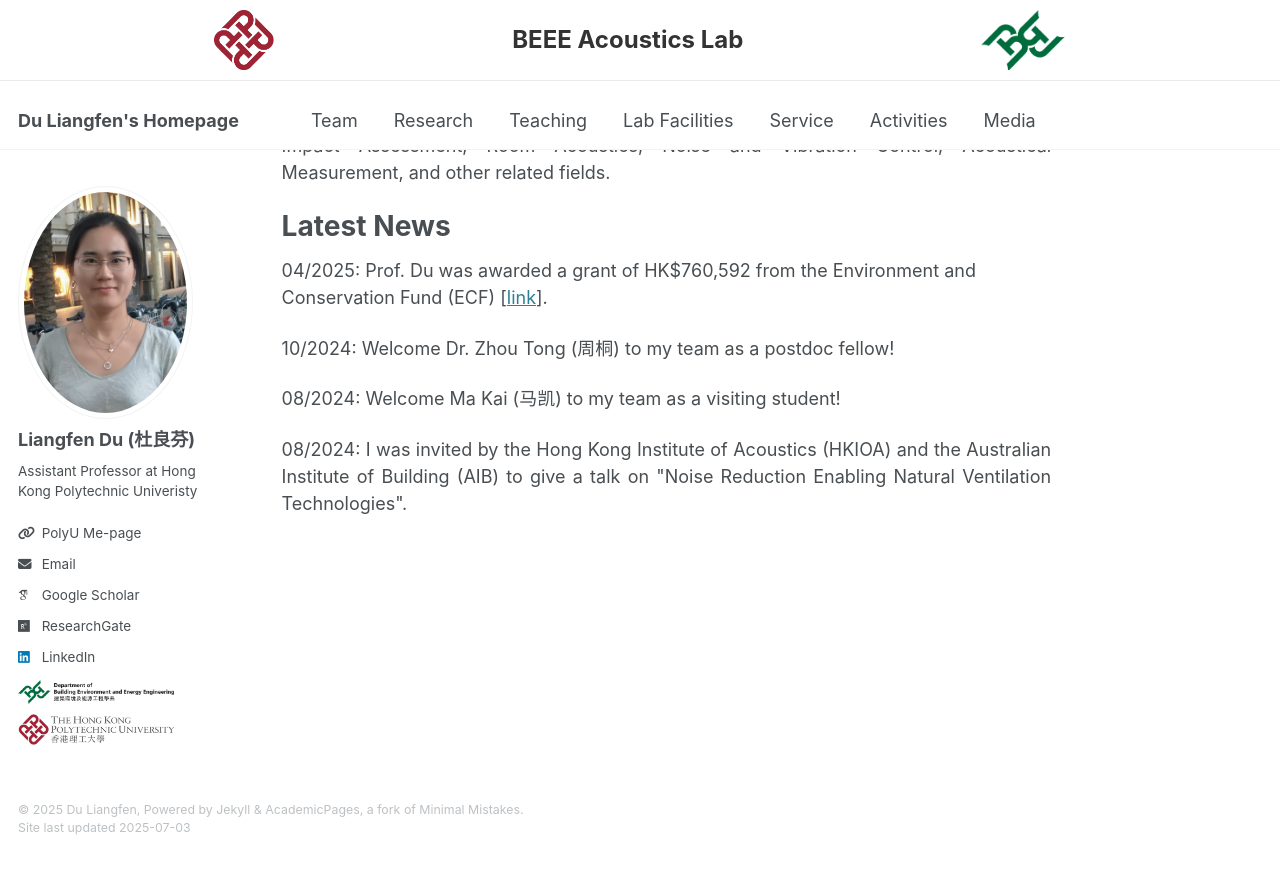
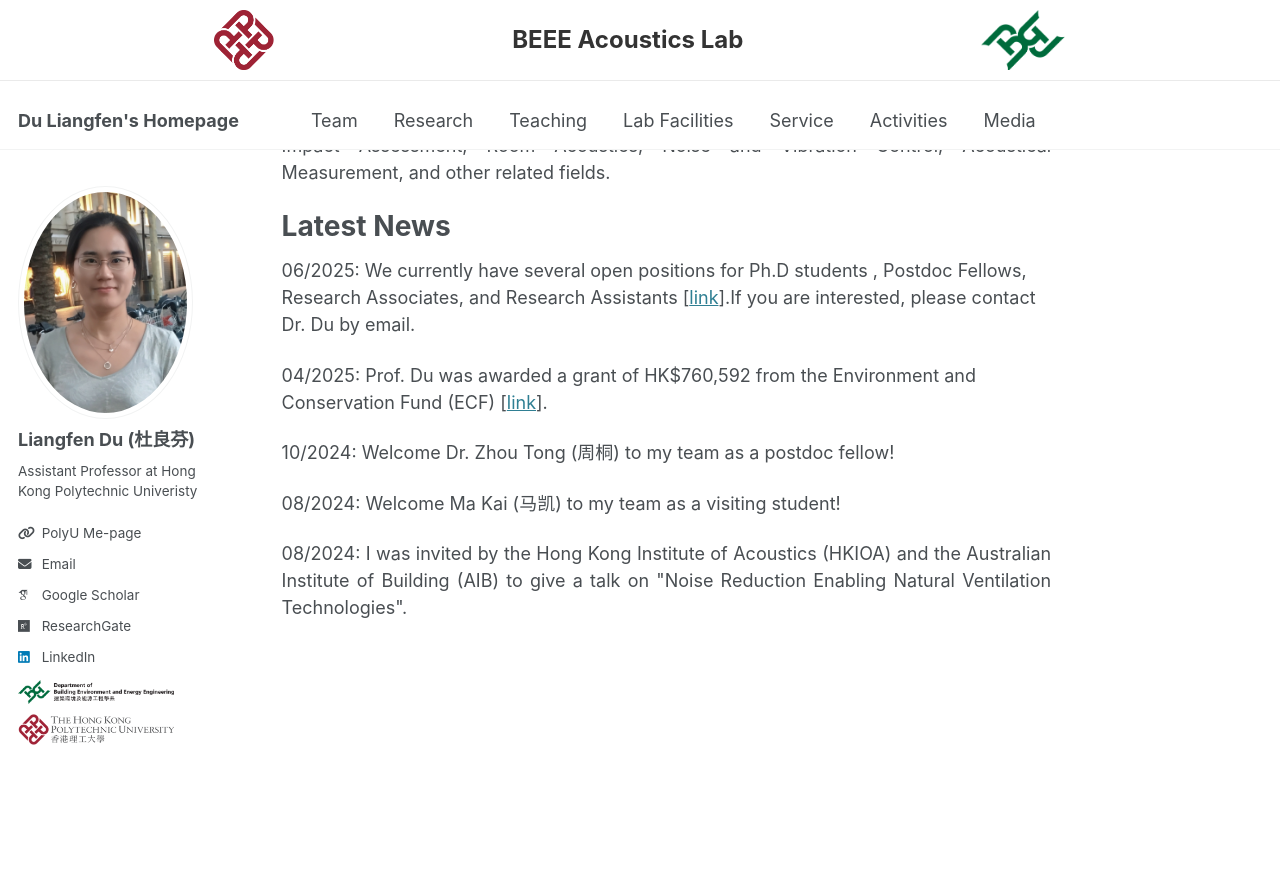
Before and after one commit to liangfen-du/liangfen-du.github.io, a Jekyll site: the page built from _pages/about.md, in a window 1280 px wide and 900 px high, scrolled down 690 px. Shown: the top 874 px of the window. Built offline with Jekyll 4.4.1, drawn with Linux system fonts in a browser that asks for light colours; some web fonts are replaced.

Commit message:
Update about.md
add post positions

```diff
--- a/_pages/about.md
+++ b/_pages/about.md
@@ -29,6 +29,8 @@
 
 Latest News
 ======
+<p>06/2025: We currently have several open positions for Ph.D students , Postdoc Fellows, Research Associates, and Research Assistants  [<a href="https://jobs.polyu.edu.hk/job_detail.php?job=250626003">link</a>].If you are interested, please contact Dr. Du by email. </p>
+
 <p>04/2025: Prof. Du was awarded a grant of HK$760,592 from the Environment and Conservation Fund (ECF) [<a href="https://www.polyu.edu.hk/beee/news-and-events/news/2025/20250402-beee-assistant-professor-secures-prestigious-environment-and-conservation-fund-grant/">link</a>].</p>
 
 <p>10/2024: Welcome Dr. Zhou Tong (周桐) to my team as a postdoc fellow!</p>
```
